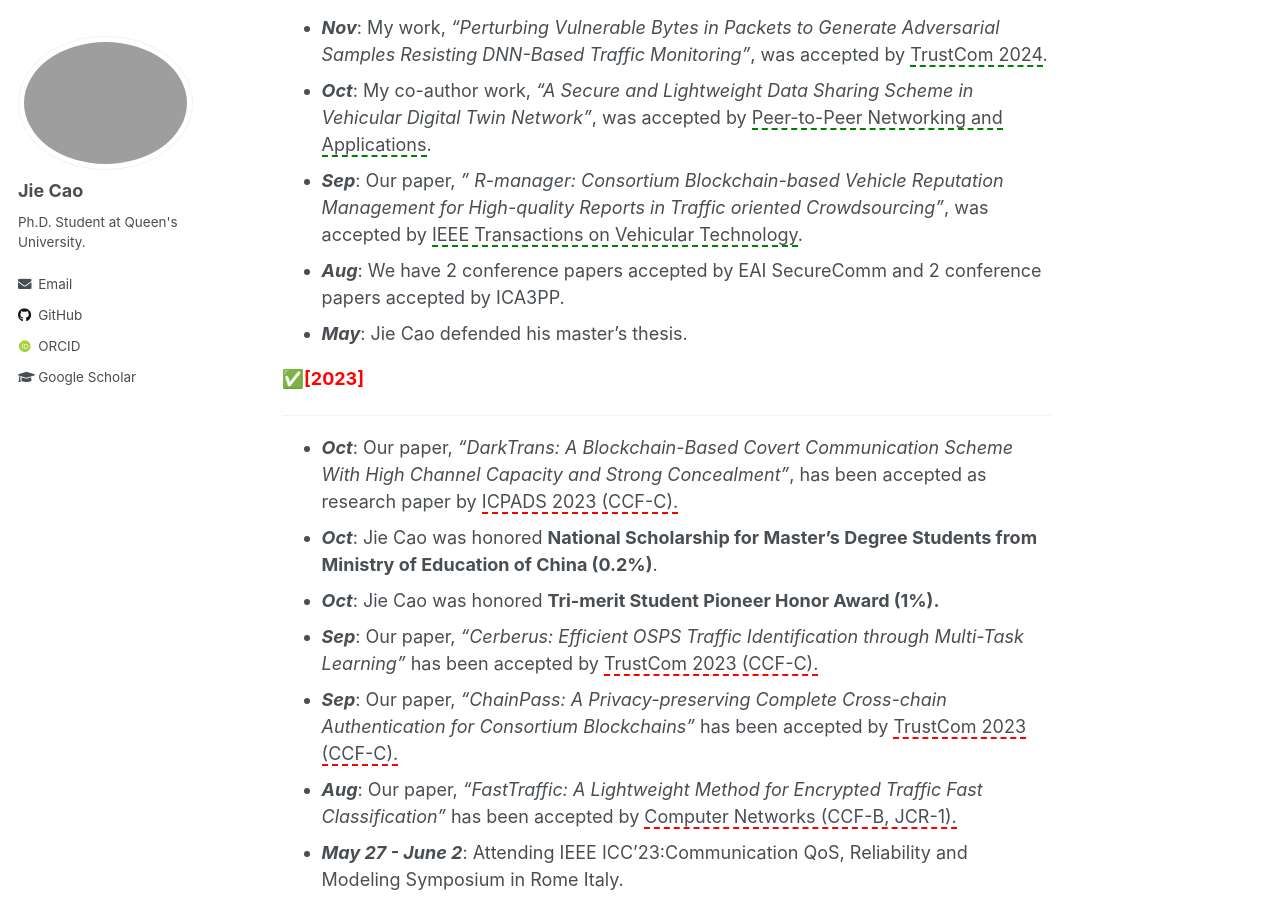
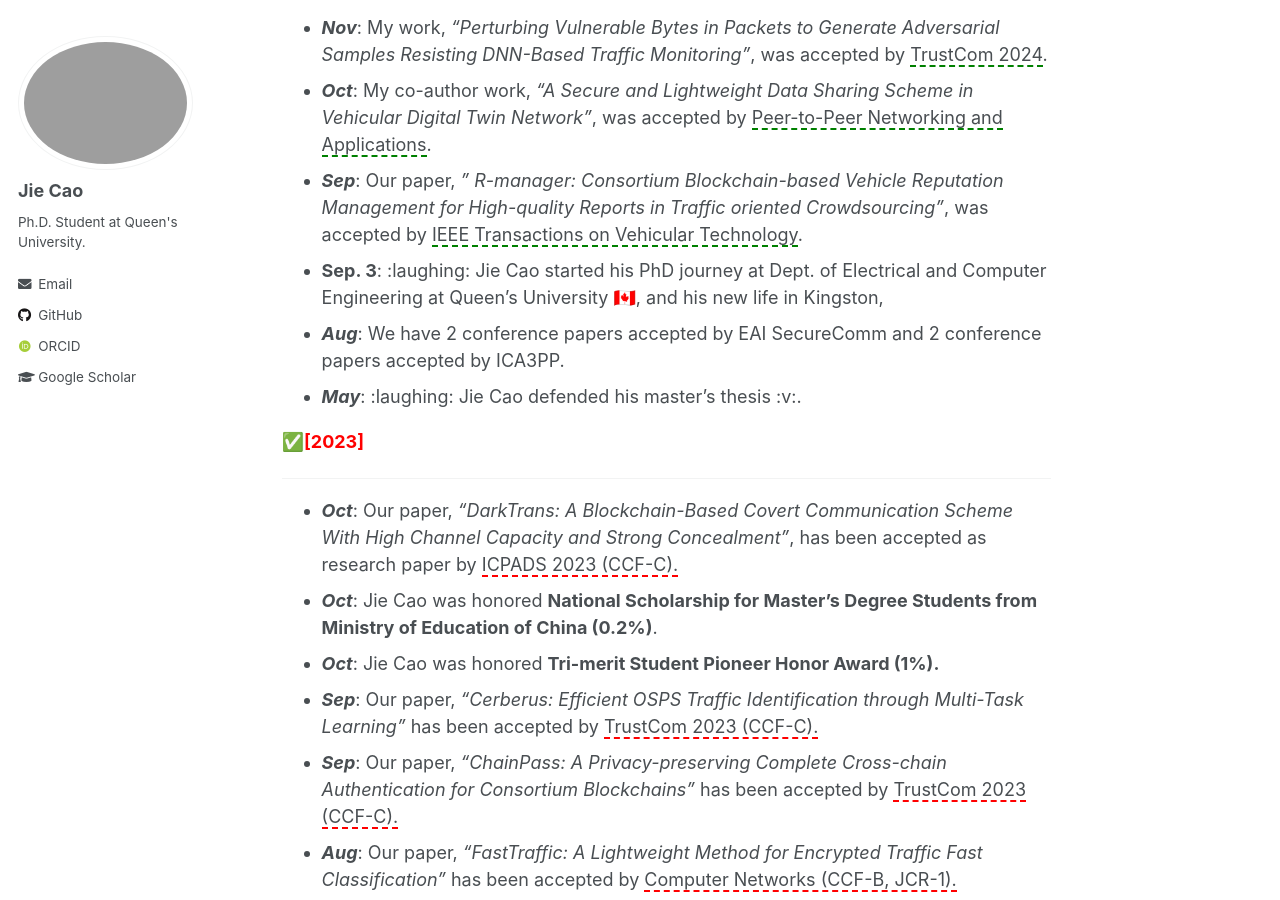
Before and after one commit to JieJayCao/JieJayCao.github.io, a Jekyll site: the page built from _pages/about.md, in a window 1280 px wide and 900 px high, scrolled down 422 px. Built offline with Jekyll 4.4.1, drawn with Linux system fonts in a browser that asks for light colours; some web fonts are replaced; formulas are drawn with MathJax 3.

Commit message:
Update about.md

```diff
--- a/_pages/about.md
+++ b/_pages/about.md
@@ -17,8 +17,9 @@ _________________
 - ***Nov***: My work, *"Perturbing Vulnerable Bytes in Packets to Generate Adversarial Samples Resisting DNN-Based Traffic Monitoring"*, was accepted by <span style="border-bottom: 2px dashed green;">TrustCom 2024</span>.
 - ***Oct***: My co-author work, *"A Secure and Lightweight Data Sharing Scheme in Vehicular Digital Twin Network"*,  was accepted by <span style="border-bottom: 2px dashed green;">Peer-to-Peer Networking and Applications</span>.
 - ***Sep***: Our paper, *" R-manager: Consortium Blockchain-based Vehicle Reputation Management for High-quality Reports in Traffic oriented Crowdsourcing"*, was accepted by <span style="border-bottom: 2px dashed green;">IEEE Transactions on Vehicular Technology</span>.
+- **Sep. 3**: :laughing: Jie Cao started his PhD journey at Dept. of Electrical and Computer Engineering at Queen's University 🇨🇦, and his new life in Kingston,
 - ***Aug***: We have 2 conference papers accepted by EAI SecureComm and 2 conference papers accepted by ICA3PP.
-- ***May***: Jie Cao defended his master's thesis.
+- ***May***: :laughing: Jie Cao defended his master's thesis :v:.
 
 
 
```
